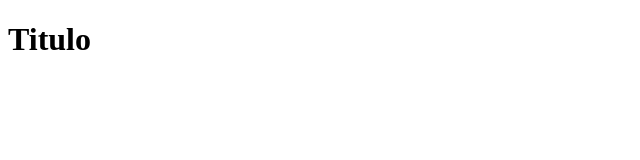
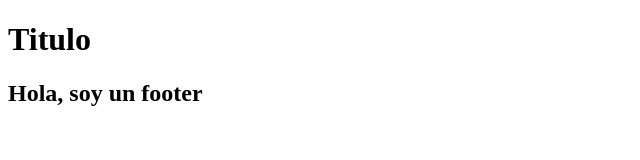
Before and after one commit to VazquezNicolas/Clase10, a plain HTML site: page index.html in a window 1280 px wide. Shown: the whole page, without its empty margins (0-640 px from the left). Drawn offline with Linux system fonts and the light colour scheme.

Commit message:
Agregue un footer

```diff
--- a/index.html
+++ b/index.html
@@ -9,4 +9,7 @@
 <body>
     <h1>Titulo</h1>
 </body>
+<footer>
+    <h2>Hola, soy un footer</h2>
+</footer>
 </html>
```
